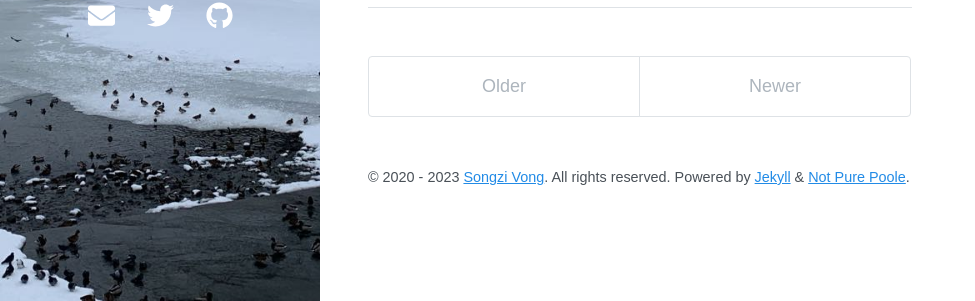
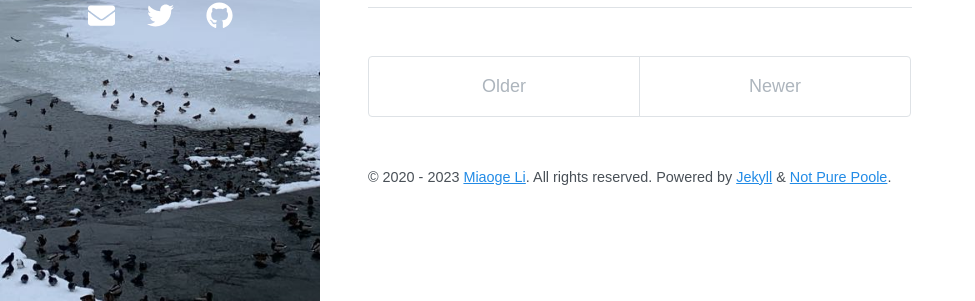
Before and after one commit to keepgoingjkg/keepgoingjkg.github.io, a Jekyll site: the page built from index.html, in a window 1280 px wide. Shown: the part 599-900 px from the top of the page, without its empty margins (0-975 px from the left). Built offline with Jekyll 4.4.1, drawn with Linux system fonts in a browser that asks for light colours; nearby versions of some CDN libraries; the list of posts is cut into pages by our own code.

Commit message:
Update _config.yml

```diff
--- a/_config.yml
+++ b/_config.yml
@@ -1,7 +1,7 @@
 # Setup
 title: Not Pure Poole
 description: A simple, beautiful, and powerful Jekyll theme for blogs
-url: https://vszhub.github.io
+url: https://keepgoingjkg.github.io
 avatar: /avatar.jpeg
 paginate: 5
 permalink: pretty
@@ -33,10 +33,10 @@
   card: summary
 logo: logo.png
 social:
-  name: Songzi Vong
+  name: Miaoge Li
   links:
     - https://twitter.com/vszhub
-    - https://github.com/vszhub
+    - https://github.com/keepgoingjkg
 google_site_verification: xxxxx
 lang: en
 
@@ -54,6 +54,6 @@
 
 # Specify the author for blog posts
 author:
-  name: Songzi Vong
-  url: https://github.com/vszhub/
-  email: vszhub@gmail.com
+  name: Miaoge Li
+  url: https://github.com/keepgoingjkg
+  email: keepgoingjkg@163.com
```
